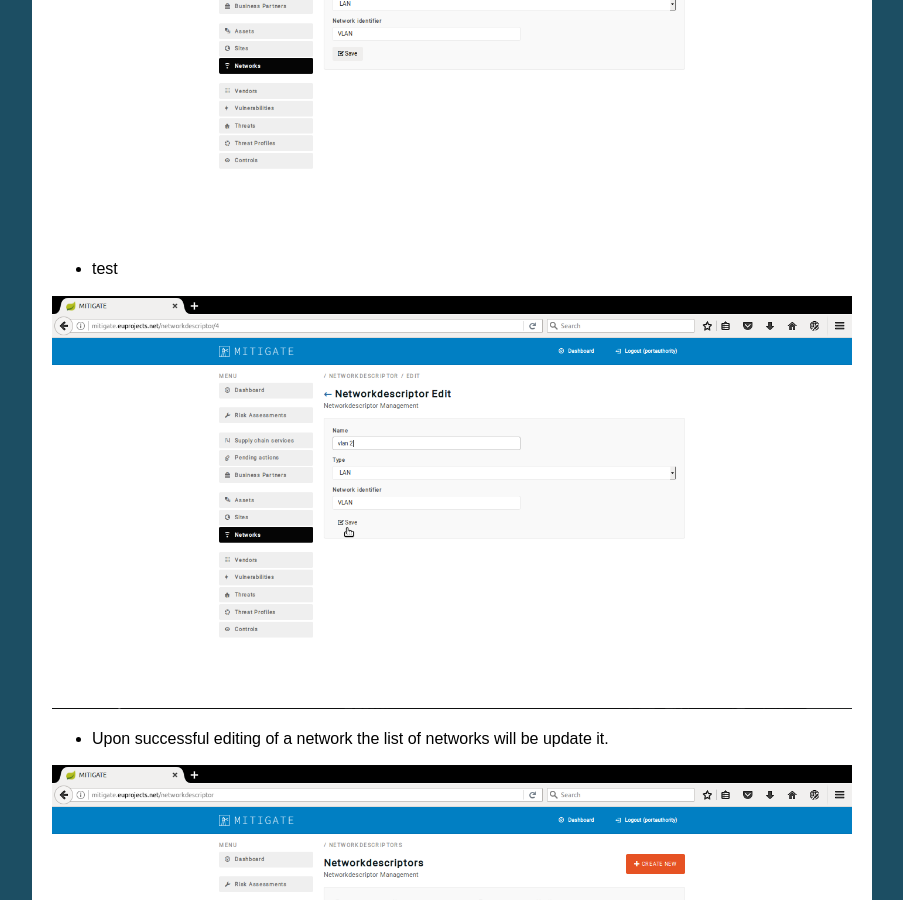
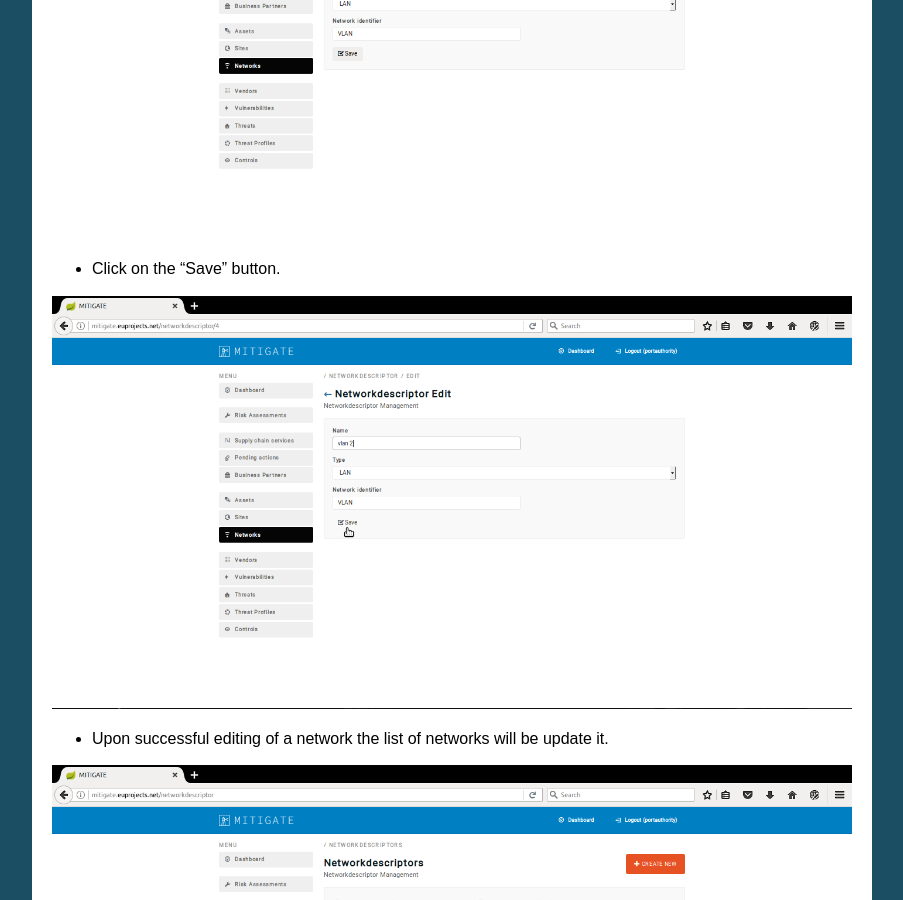
Before and after one commit to singularlogic/mitigate-documentation, a Sphinx documentation site: the page built from docs/p_network.rst, in a window 1280 px wide and 900 px high, scrolled down 4211 px. Shown: the whole window, without its empty margins (198-1101 px from the left). Built offline with Sphinx 7.4.7, drawn with Linux system fonts in a browser that asks for light colours.

Commit message:
Update p_network.rst

```diff
--- a/docs/p_network.rst
+++ b/docs/p_network.rst
@@ -51,7 +51,7 @@ Edit a network
 
 .. image:: assets/en_3.png
 
-- test
+- Click on the “Save” button.
 
 .. image:: assets/en_4.png
 
```
